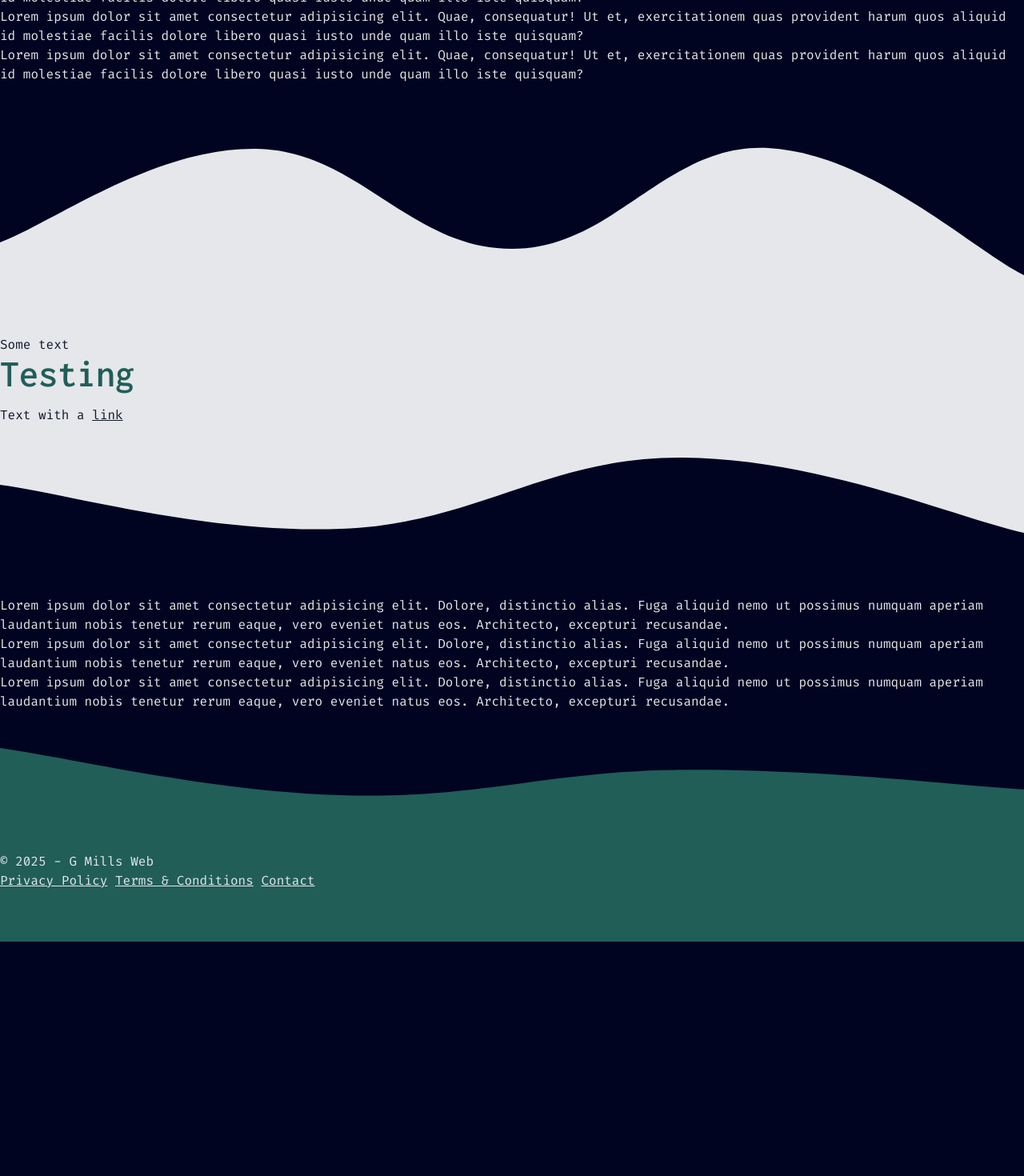
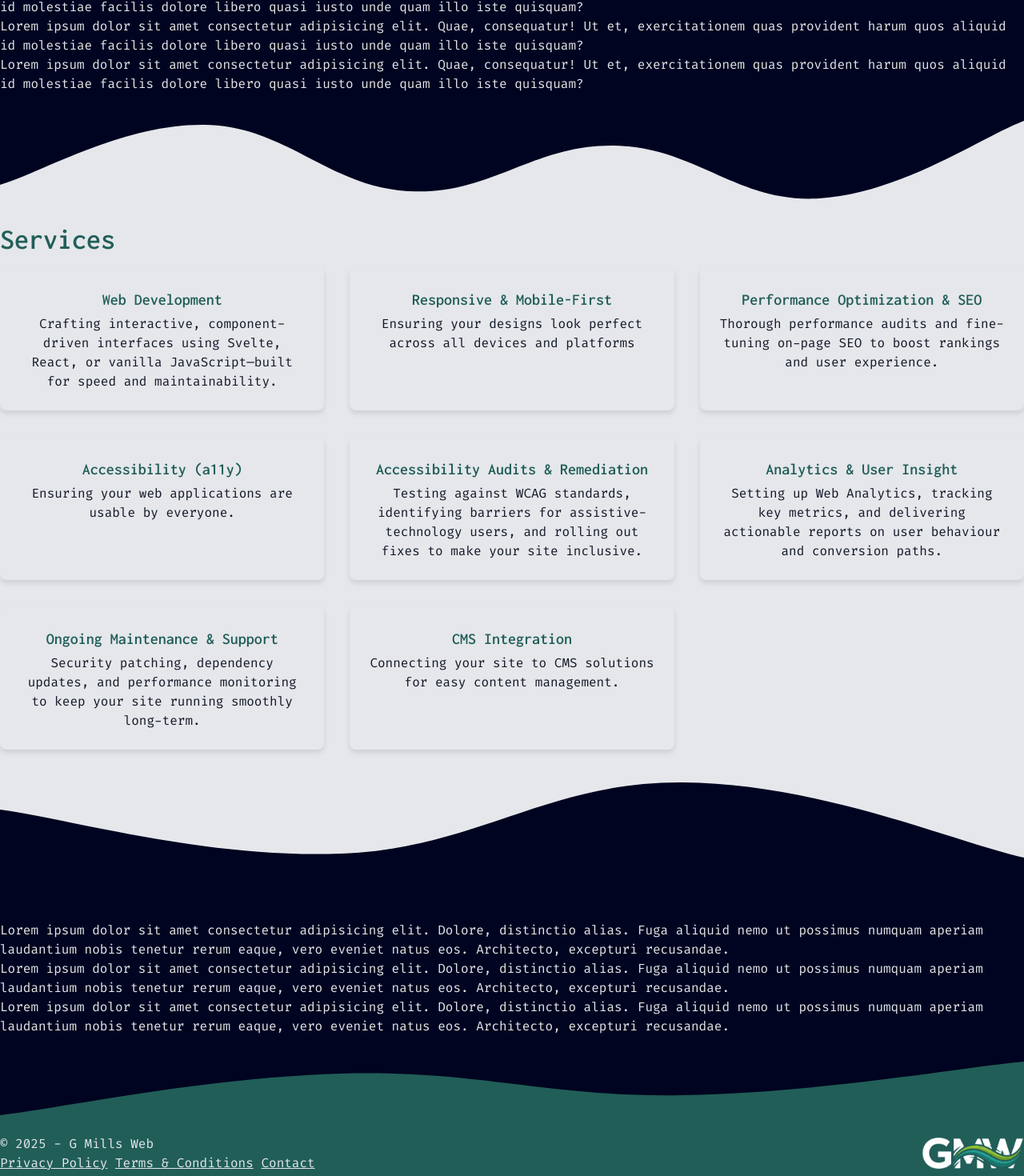
Before and after one commit to GmillsWebDev/gmillsweb, a SvelteKit app: page / in a window 1280 px wide. Shown: the part 580-2050 px from the top of the page at 80% size. Before the commit the page ends 1757 px from the top, so only its background shows below. Built offline with nearby package versions, Linux system fonts and the light colour scheme.

Commit message:
services base set up

```diff
--- a/src/app.css
+++ b/src/app.css
@@ -20,6 +20,11 @@
 body{
     background-color: var(--colour-background);
     color: var(--colour-white);
+}
+
+img{
+    max-width: 100%;
+    height: auto;
 }
 
 p, a, li, span, div{
--- a/src/lib/components/Footer.svelte
+++ b/src/lib/components/Footer.svelte
@@ -1,40 +1,49 @@
 <script>
         let year = new Date().getFullYear();
+        import logo from "$lib/assets/images/branding/GMW_Logo.webp";
 </script>
 
 <footer>
-
-<div class="container-full">
-<svg class="borderwave" xmlns="http://www.w3.org/2000/svg" version="1.1" xmlns:xlink="http://www.w3.org/1999/xlink" xmlns:svgjs="http://svgjs.dev/svgjs" width="1800" height="250" preserveAspectRatio="none" viewBox="0 0 1800 250">
-    <g mask="url(&quot;#SvgjsMask1075&quot;)" fill="none">
-        <rect width="1800" height="250" x="0" y="0" fill="rgba(0, 4, 32, 1)"></rect>
-        <path d="M 0,31 C 120,57.4 360,150.8 600,163 C 840,175.2 960,95.2 1200,92 C 1440,88.8 1680,136 1800,147L1800 250L0 250z" fill="rgba(33, 94, 88, 1)"></path>
+<svg class="borderwave" xmlns="http://www.w3.org/2000/svg" version="1.1" xmlns:xlink="http://www.w3.org/1999/xlink" xmlns:svgjs="http://svgjs.dev/svgjs" width="1800" height="75" preserveAspectRatio="none" viewBox="0 0 1800 75">
+    <g mask="url(&quot;#SvgjsMask1109&quot;)" fill="none">
+        <path d="M 0,67 C 120,56.6 360,20 600,15 C 840,10 960,45 1200,42 C 1440,39 1680,8.4 1800,0L1800 75L0 75z" fill="rgba(33, 94, 88, 1)"></path>
     </g>
     <defs>
-        <mask id="SvgjsMask1075">
-            <rect width="1800" height="250" fill="#ffffff"></rect>
+        <mask id="SvgjsMask1109">
+            <rect width="1800" height="75" fill="#ffffff"></rect>
         </mask>
     </defs>
 </svg>
+<div class="container-full footer">
 <div class="container">
-    <p>© {year} - G Mills Web</p>
+    <div class="links">
+        <p>© {year} - G Mills Web</p>
     <div class="footer-links">
         <a href="/privacy-policy">Privacy Policy</a>
         <a href="/terms-and-conditions">Terms & Conditions</a>
         <a href="/contact">Contact</a>
+    </div>
+    </div>
+    <div class="logo">
+        <img src={logo} alt="GMills Web Development logo" />
     </div>
 </div>
 </div>
 </footer>
 
 <style>
-    footer{
+    .footer{
         background: var(--colour-secondary);
         padding-bottom: 2rem;
     }
 
-    .borderwave {
-        width: 100%;
-        height: 7rem;
+    .container{
+        display: flex;
+        justify-content: space-between;
+        align-items: center;
+        padding: 1rem 0;
+    }
+    img{
+        width: 8rem;
     }
 </style>
--- /dev/null
+++ b/src/lib/components/IconCard.svelte
@@ -0,0 +1,46 @@
+<script>
+    // export let icon;
+    export let title;
+    export let description;
+</script>
+
+<div class="card">
+    <!-- <img src={icon} alt="" /> -->
+    <h3>{title}</h3>
+    <p>{description}</p>
+</div>
+
+<style>
+    .card {
+        background: var(--colour-white);
+        border: 1px solid var(--colour-lightgrey);
+        border-radius: 8px;
+        padding: 1.5rem;
+        text-align: center;
+        box-shadow: 0 4px 6px rgba(0, 0, 0, 0.1);
+        transition: transform 0.3s ease, box-shadow 0.3s ease;
+    }
+
+    .card:hover {
+        transform: translateY(-5px);
+        box-shadow: 0 8px 12px rgba(23, 59, 34, 0.2);
+    }
+
+    /* img {
+        width: 64px;
+        height: 64px;
+        margin-bottom: 1rem;
+    } */
+
+    h3 {
+        margin: 0.5rem 0;
+        font-size: 1.25rem;
+        color: var(--colour-primary);
+    }
+
+    p {
+        color: var(--colour-darkgrey);
+        font-size: 1rem;
+        line-height: 1.5;
+    }
+</style>
--- /dev/null
+++ b/src/lib/components/LightWaves.svelte
@@ -0,0 +1,24 @@
+<svg class="borderwave" xmlns="http://www.w3.org/2000/svg" version="1.1" xmlns:xlink="http://www.w3.org/1999/xlink" xmlns:svgjs="http://svgjs.dev/svgjs" width="1800" height="100" preserveAspectRatio="none" viewBox="0 0 1800 100">
+    <g mask="url(&quot;#SvgjsMask1115&quot;)" fill="none">
+        <path d="M 0,82 C 72,67 216,5.4 360,7 C 504,8.6 576,84.8 720,90 C 864,95.2 936,31.2 1080,33 C 1224,34.8 1296,105.2 1440,99 C 1584,92.8 1728,21.4 1800,2L1800 100L0 100z" fill="rgba(229, 231, 235, 1)"></path>
+    </g>
+    <defs>
+        <mask id="SvgjsMask1115">
+            <rect width="1800" height="100" fill="#ffffff"></rect>
+        </mask>
+    </defs>
+</svg>
+<div class="container-full light">
+    <slot></slot>
+</div>
+<svg class="borderwave" xmlns="http://www.w3.org/2000/svg" version="1.1" xmlns:xlink="http://www.w3.org/1999/xlink" xmlns:svgjs="http://svgjs.dev/svgjs" width="1800" height="150" preserveAspectRatio="none" viewBox="0 0 1800 150">
+    <g mask="url(&quot;#SvgjsMask1096&quot;)" fill="none">
+        <rect width="1800" height="150" x="0" y="0" fill="rgba(229, 231, 235, 1)"></rect>
+        <path d="M 0,43 C 120,54 360,104.8 600,98 C 840,91.2 960,8 1200,9 C 1440,10 1680,84.2 1800,103L1800 150L0 150z" fill="rgba(0, 4, 32, 1)"></path>
+    </g>
+    <defs>
+        <mask id="SvgjsMask1096">
+            <rect width="1800" height="150" fill="#ffffff"></rect>
+        </mask>
+    </defs>
+</svg>
--- a/src/lib/components/Nav.svelte
+++ b/src/lib/components/Nav.svelte
@@ -25,7 +25,7 @@
 <nav class="navbar">
   <div class="navbarContainer container">
     <a href="/">
-      <div class="navbar__logo">
+      <div class="navbar__logo logo">
         <img src={logo} alt="GMills Web Development logo" />
       </div>
     </a>
@@ -90,7 +90,7 @@
     font-weight: bold;
     color: var(--colour-primary);
     img {
-      width: 6rem;
+      width: 9rem;
       height: auto;
     }
   }
--- /dev/null
+++ b/src/lib/scripts/services.js
@@ -0,0 +1,43 @@
+export const services = [
+    {
+        icon: "",
+        title: "Web Development",
+        description: "Crafting interactive, component-driven interfaces using Svelte, React, or vanilla JavaScript—built for speed and maintainability.",
+
+    },
+    {
+        icon: "",
+        title: "Responsive & Mobile-First",
+        description: "Ensuring your designs look perfect across all devices and platforms",
+    },
+    {
+        icon: "",
+        title: "Performance Optimization & SEO",
+        description: "Thorough performance audits and fine-tuning on-page SEO to boost rankings and user experience.",
+    },
+    {
+        icon: "",
+        title: "Accessibility (a11y)",
+        description: "Ensuring your web applications are usable by everyone.",
+    },
+    {
+        icon: "",
+        title: "Accessibility Audits & Remediation",
+        description: "Testing against WCAG standards, identifying barriers for assistive-technology users, and rolling out fixes to make your site inclusive.",
+    },
+    {
+        icon: "",
+        title: "Analytics & User Insight",
+        description: "Setting up Web Analytics, tracking key metrics, and delivering actionable reports on user behaviour and conversion paths.",
+    },
+    {
+        icon: "",
+        title: "Ongoing Maintenance & Support",
+        description: "Security patching, dependency updates, and performance monitoring to keep your site running smoothly long-term.",
+    },
+    {
+        icon: "",
+        title: "CMS Integration",
+        description: "Connecting your site to CMS solutions for easy content management.",
+    }
+];
--- a/src/routes/+page.svelte
+++ b/src/routes/+page.svelte
@@ -1,3 +1,8 @@
+<script>
+  import LightWaves from "$lib/components/LightWaves.svelte";
+  import IconCard from "$lib/components/IconCard.svelte";
+  import { services } from "$lib/scripts/services.js";
+</script>
 <div class="container">
 
 <h1>This is some text</h1>
@@ -15,38 +20,30 @@
 
 
 </div>
-<div class="container-full light">
-    <svg class="borderwave" xmlns="http://www.w3.org/2000/svg" version="1.1" xmlns:xlink="http://www.w3.org/1999/xlink" xmlns:svgjs="http://svgjs.dev/svgjs" width="1800" height="250" preserveAspectRatio="none" viewBox="0 0 1800 250">
-    <g mask="url(&quot;#SvgjsMask1019&quot;)" fill="none">
-        <rect width="100%" height="250" x="0" y="0" fill="rgba(0, 4, 32, 1)"></rect>
-        <path d="M 0,166 C 90,142.6 270,47.4 450,49 C 630,50.6 720,174.2 900,174 C 1080,173.8 1170,41.4 1350,48 C 1530,54.6 1710,175.2 1800,207L1800 250L0 250z" fill="rgba(229, 231, 235, 1)"></path>
-    </g>
-    <defs>
-        <mask id="SvgjsMask1019">
-            <rect width="100%" height="250" fill="#ffffff"></rect>
-        </mask>
-    </defs>
-</svg>
-<div class="container">
-    <p>Some text</p>
-    <h1>Testing</h1>
-    <p>Text with a <a href="#">link</a></p>
-</div>
-<svg class="borderwave" xmlns="http://www.w3.org/2000/svg" version="1.1" xmlns:xlink="http://www.w3.org/1999/xlink" xmlns:svgjs="http://svgjs.dev/svgjs" width="1800" height="150" preserveAspectRatio="none" viewBox="0 0 1800 150">
-    <g mask="url(&quot;#SvgjsMask1096&quot;)" fill="none">
-        <rect width="1800" height="150" x="0" y="0" fill="rgba(229, 231, 235, 1)"></rect>
-        <path d="M 0,43 C 120,54 360,104.8 600,98 C 840,91.2 960,8 1200,9 C 1440,10 1680,84.2 1800,103L1800 150L0 150z" fill="rgba(0, 4, 32, 1)"></path>
-    </g>
-    <defs>
-        <mask id="SvgjsMask1096">
-            <rect width="1800" height="150" fill="#ffffff"></rect>
-        </mask>
-    </defs>
-</svg>
-</div>
+<LightWaves>
+    <div id="services" class="container">
+        <h2>Services</h2>
+        <div class="grid">
+            {#each services as service}
+            <!-- {service.icon} -->
+            <IconCard title={service.title} description={service.description} />
+            {/each}
+        </div>
+    </div>
+</LightWaves>
 <div class="container">
     <p>Lorem ipsum dolor sit amet consectetur adipisicing elit. Dolore, distinctio alias. Fuga aliquid nemo ut possimus numquam aperiam laudantium nobis tenetur rerum eaque, vero eveniet natus eos. Architecto, excepturi recusandae.</p>
     <p>Lorem ipsum dolor sit amet consectetur adipisicing elit. Dolore, distinctio alias. Fuga aliquid nemo ut possimus numquam aperiam laudantium nobis tenetur rerum eaque, vero eveniet natus eos. Architecto, excepturi recusandae.</p>
     <p>Lorem ipsum dolor sit amet consectetur adipisicing elit. Dolore, distinctio alias. Fuga aliquid nemo ut possimus numquam aperiam laudantium nobis tenetur rerum eaque, vero eveniet natus eos. Architecto, excepturi recusandae.</p>
 
 </div>
+
+<style>
+    #services{
+        .grid{
+            display: grid;
+        grid-template-columns: repeat(auto-fit, minmax(300px, 1fr));
+        gap: 2rem;
+        }
+    }
+</style>
```
Also changed, not shown: src/lib/components/card.svelte (deleted).
